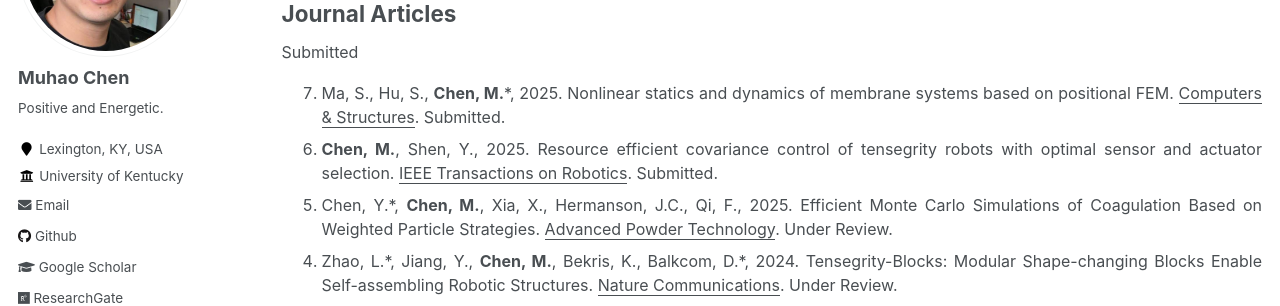
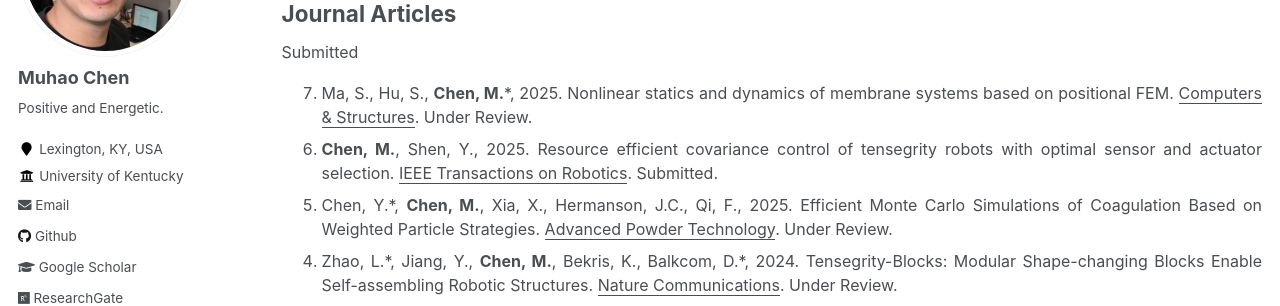
Before and after one commit to Muhao-Chen/muhao-chen.github.io, a Jekyll site: the page built from _pages/publication.md, in a window 1280 px wide and 900 px high. Shown: the part 236-542 px from the top of the window. Built offline with Jekyll 4.4.1, drawn with Linux system fonts in a browser that asks for light colours.

Commit message:
Update publication.md

```diff
--- a/_pages/publication.md
+++ b/_pages/publication.md
@@ -17,7 +17,7 @@ toc: true
 Submitted
 <ol reversed>
 <!-- <li> Zhu, Z.*, <strong>Chen, M.</strong>, 2025. A metaheuristic approach to the design of a space station with artificial gravity. <u>Acta Astronautica</u>. Under Review. </li> -->
-<li> Ma, S., Hu, S., <strong>Chen, M.</strong>*, 2025. Nonlinear statics and dynamics of membrane systems based on positional FEM. <u>Computers & Structures</u>. Submitted.</li>
+<li> Ma, S., Hu, S., <strong>Chen, M.</strong>*, 2025. Nonlinear statics and dynamics of membrane systems based on positional FEM. <u>Computers & Structures</u>. Under Review.</li>
 <li> <strong>Chen, M.</strong>, Shen, Y., 2025. Resource efficient covariance control of tensegrity robots with optimal sensor and actuator selection. <u>IEEE Transactions on Robotics</u>. Submitted. </li>
 <li> Chen, Y.*, <strong>Chen, M.</strong>, Xia, X., Hermanson, J.C., Qi, F., 2025. Efficient Monte Carlo Simulations of Coagulation Based on Weighted Particle Strategies. <u>Advanced Powder Technology</u>. Under Review. </li>
 <li> Zhao, L.*, Jiang, Y., <strong>Chen, M.</strong>, Bekris, K., Balkcom, D.*, 2024. Tensegrity-Blocks: Modular Shape-changing Blocks Enable Self-assembling Robotic Structures. <u>Nature Communications</u>. Under Review. </li>
```
